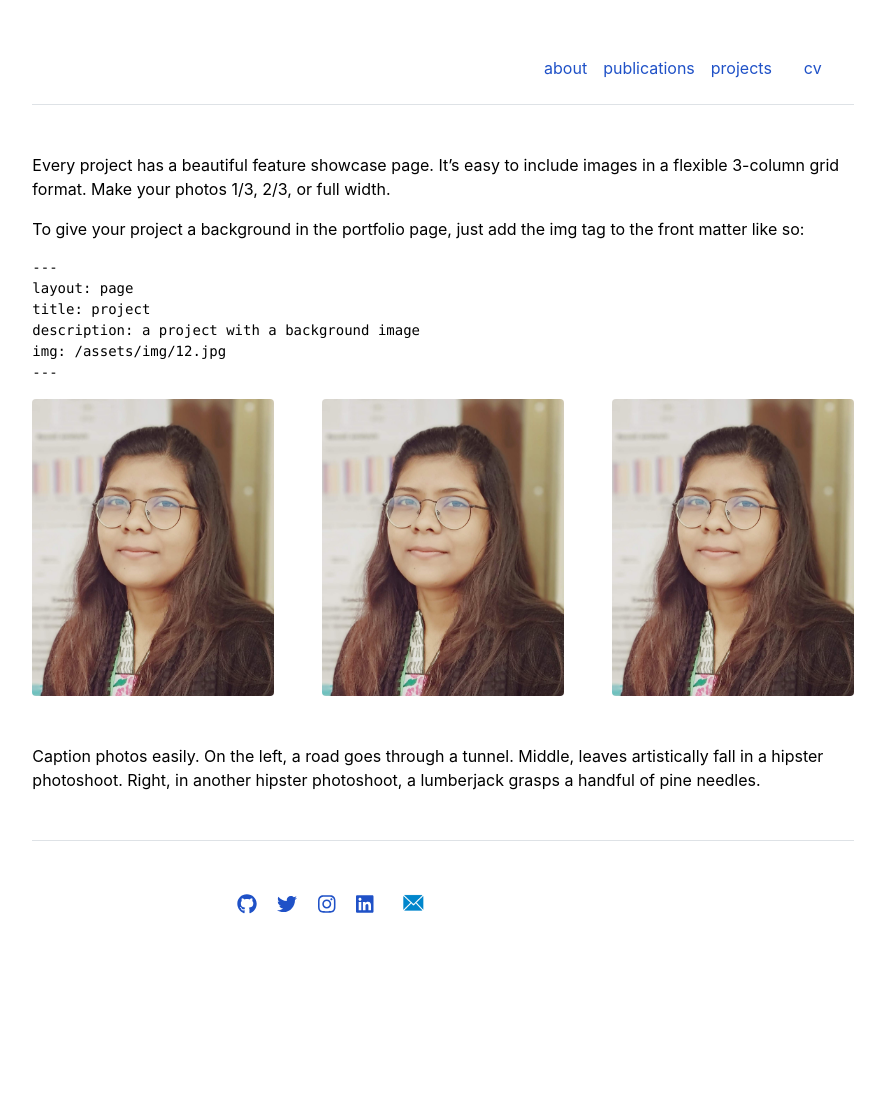
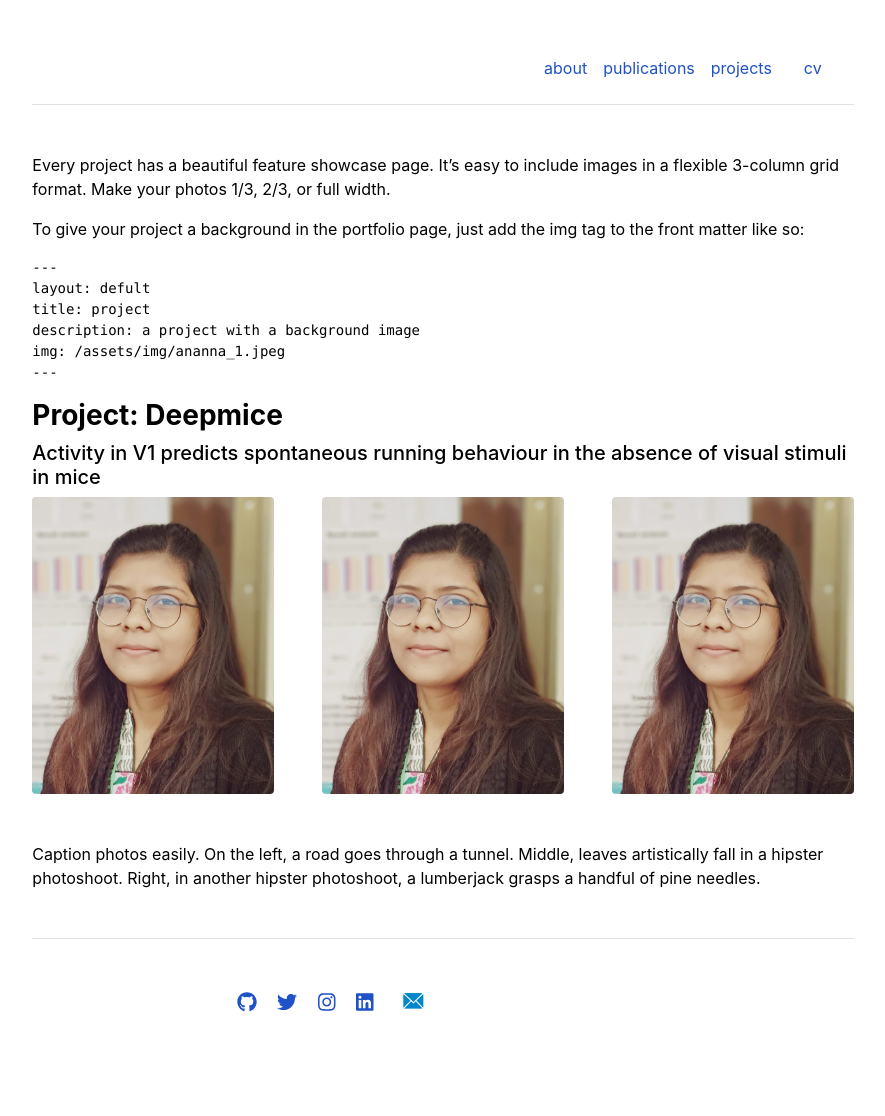
Before and after one commit to Anannabiswas/anannabiswas.github.io, a Jekyll site: the page built from projects.md, in a window 1280 px wide. Shown: the whole page, without its empty margins (197-1082 px from the left). Built offline with Jekyll 4.4.1, drawn with Linux system fonts in a browser that asks for light colours; before the commit the page ends 1018 px from its top, so only the background shows below that.

Commit message:
Update projects.md

```diff
--- a/projects.md
+++ b/projects.md
@@ -11,13 +11,15 @@ Make your photos 1/3, 2/3, or full width.
 To give your project a background in the portfolio page, just add the img tag to the front matter like so:
 
     ---
-    layout: page
+    layout: defult
     title: project
     description: a project with a background image
-    img: /assets/img/12.jpg
+    img: /assets/img/ananna_1.jpeg
     ---
 
 <div class="row gx-5 mb-5">
+   <h3 class="fw-bold">Project: Deepmice</h3>
+        <h5> Activity in V1 predicts spontaneous running behaviour in the absence of visual stimuli in mice </h5>
     <div class="col-sm mt-3 mt-md-0">
        <img src="{{ site.github.url }}/assets/img/ananna_1.jpeg" width="250" height="310" class="img-fluid rounded z-depth-1">
 
```
